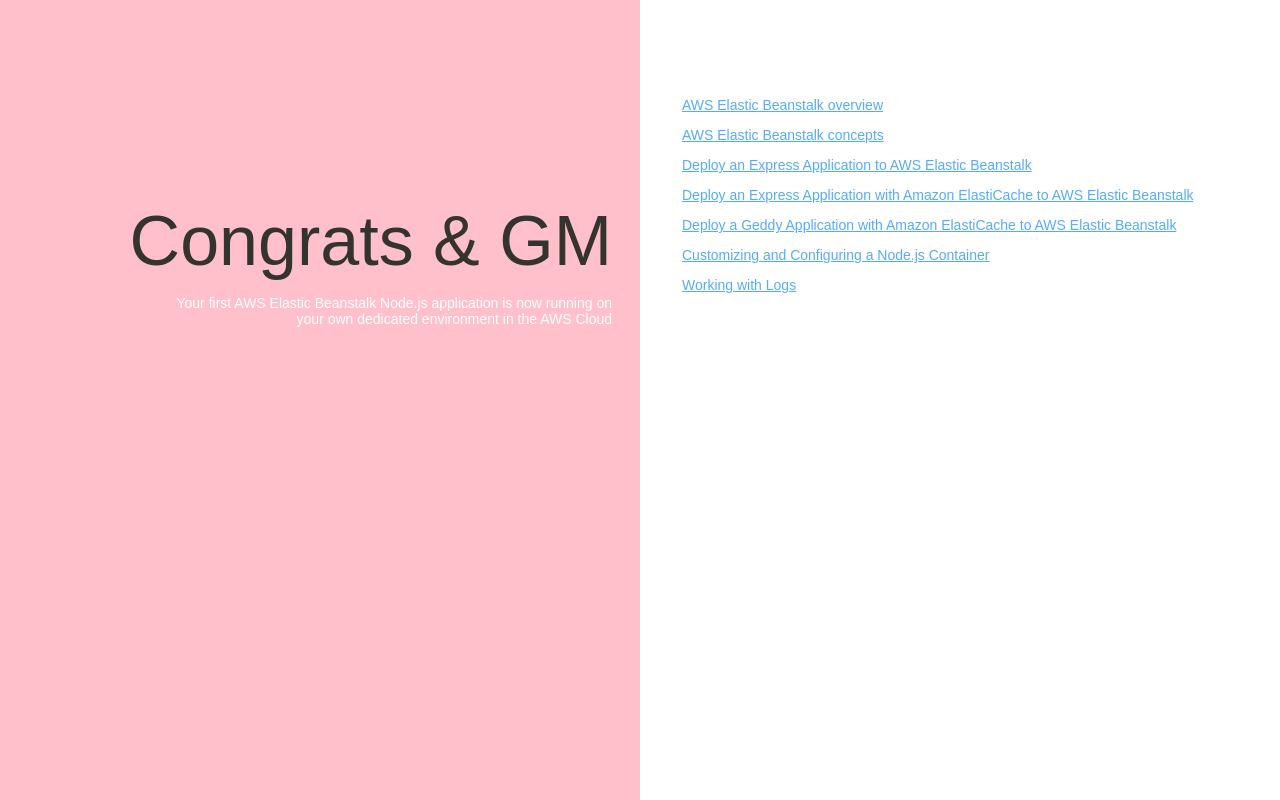
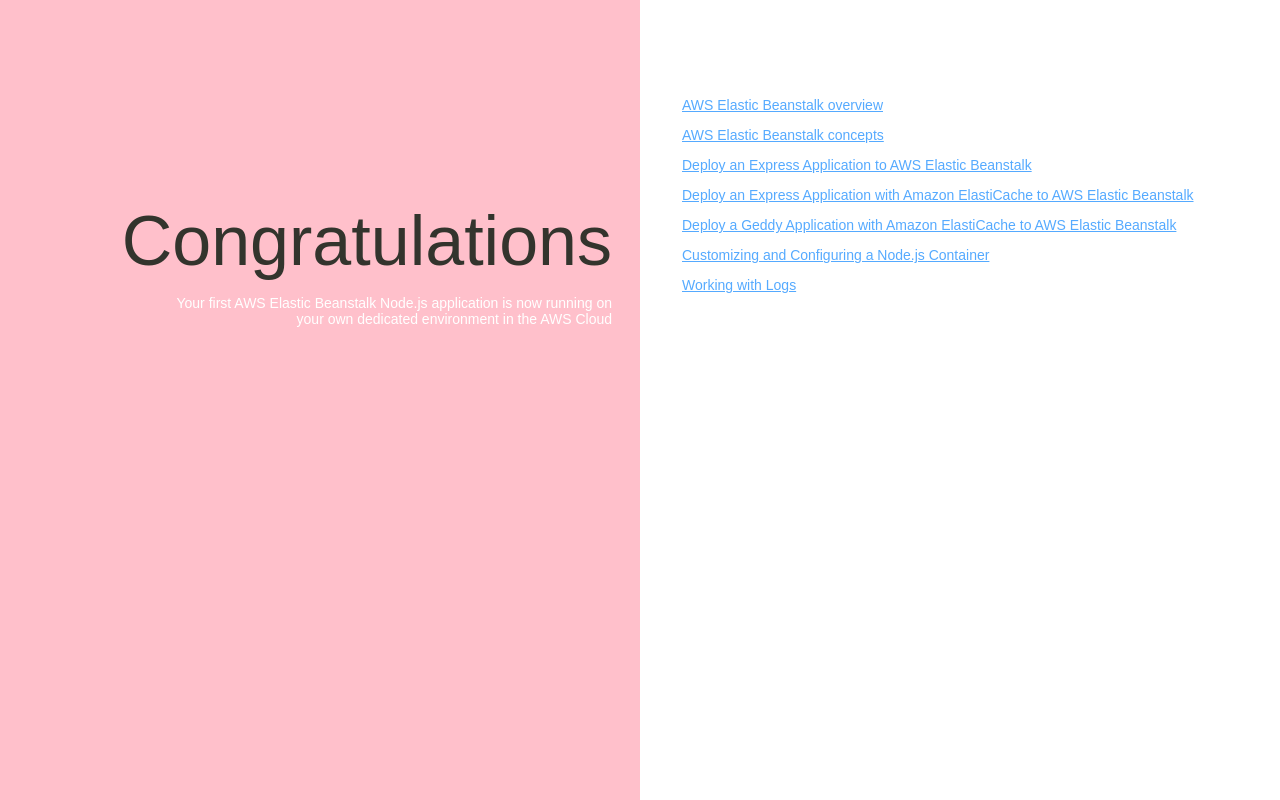
Before and after one commit to sudhakar1324/AWSCICDCodeDeploy1030, a plain HTML site: page index.html in a window 1280 px wide. Drawn offline with Linux system fonts and the light colour scheme.

Commit message:
Update index.html

```diff
--- a/index.html
+++ b/index.html
@@ -74,7 +74,7 @@
   </head>
   <body>
     <div class="textColumn">
-      <h1>Congrats & GM</h1>
+      <h1>Congratulations</h1>
       <p>Your first AWS Elastic Beanstalk Node.js application is now running on your own dedicated environment in the AWS Cloud</p>
     </div>
     <div class="linksColumn">
```
